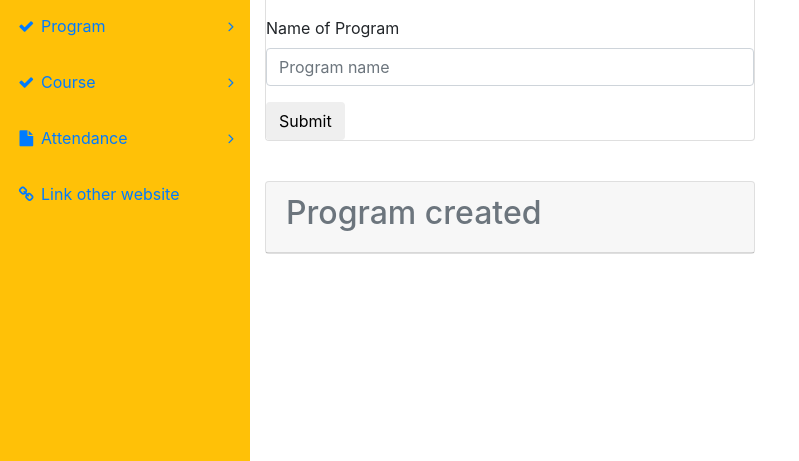
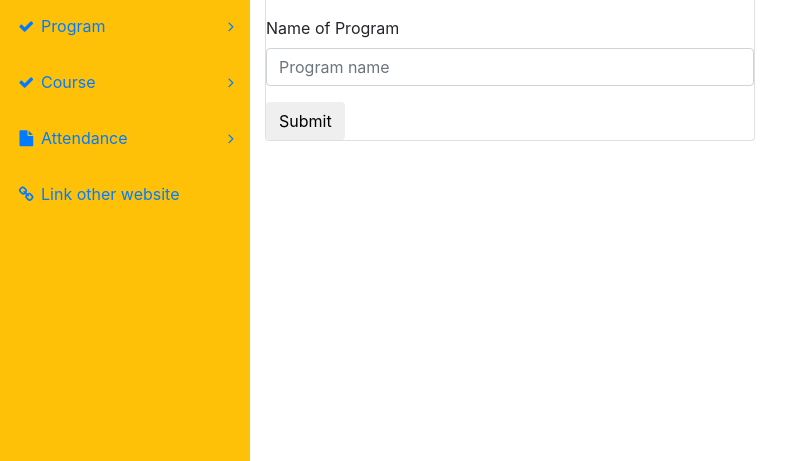
Before and after one commit to Moscow12/BACATS, a CodeIgniter app: page /bacats/index.php/registered/program in a window 1280 px wide. Shown: the part 282-743 px from the top of the page, without its empty margins (0-799 px from the left). Run offline with CodeIgniter, Linux system fonts and the light colour scheme; data that the repository does not hold is empty; some libraries are stand-ins or nearby versions.

Commit message:
/of file

```diff
--- a/application/views/admin/program.php
+++ b/application/views/admin/program.php
@@ -4,14 +4,10 @@
 
 <?php echo form_open('index.php/registered/program'); ?>
 <div class="mb-0 mt-4">
-
-          <div class="card-columns">
-
-
-            <div class="card mb-3">
+    <div class="card-columns">
+        <div class="card mb-3">
             <div class="card-header small text-muted"><h3><?php echo $title; ?></h3></div>
-
-            <div class="form-group">
+                <div class="form-group">
             <label>Department name</label>
                 <select name="dept_id" class="form-control">
                     <?php foreach ($departments as $department){ ?>
@@ -28,21 +24,3 @@
           </div>
         </div>
 <?php echo form_close(); ?>
-
-<div class="mb-0 mt-4">
-  <div class="card-columns">
-      <div class="card mb-3">
-          <div class="card-header small text-muted">
-              <h2>Program created</h2>
-          </div>
-
-          <ul class="list-group">
-              <?php foreach ($programs as $program){ ?>
-              <li class="list-group-item"><?php echo $program['program_name']; ?>
-
-              </li>
-              <?php } ?>
-          </ul>
-      </div>
-    </div>
-  </div>
```
